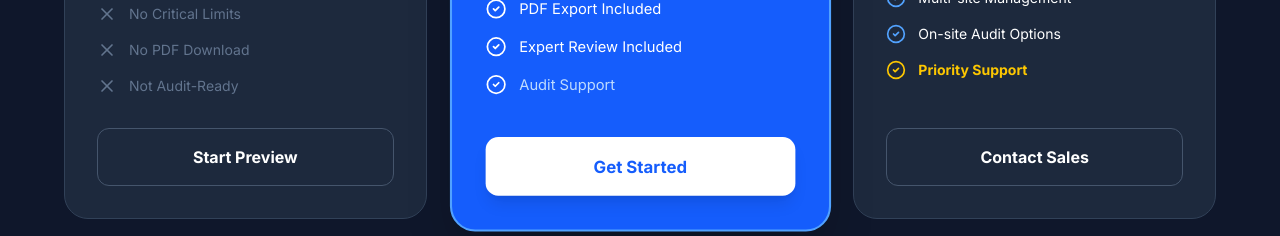
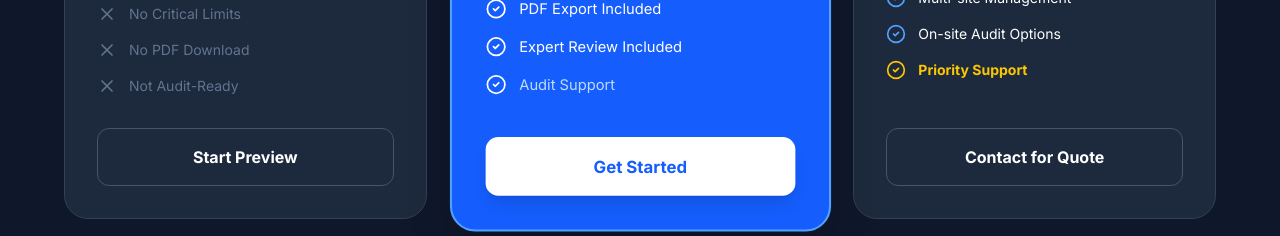
Before and after one commit to snowboly/Ilovehaccp, a Next.js app: page / in a window 1280 px wide. Shown: the part 3660-3896 px from the top of the page. Built offline with nearby package versions, Linux system fonts and the light colour scheme; no server answers.

Commit message:
ui: change Pro button text to Contact for Quote

```diff
--- a/src/app/page.tsx
+++ b/src/app/page.tsx
@@ -242,7 +242,7 @@ export default function Home() {
                   </li>
                 </ul>
                 <Link href="/contact" className="w-full py-4 rounded-xl border border-slate-600 hover:bg-slate-700 font-bold text-center transition-colors">
-                  Contact Sales
+                  Contact for Quote
                 </Link>
               </div>
             </div>
--- a/src/components/builder/HACCPBuilder.tsx
+++ b/src/components/builder/HACCPBuilder.tsx
@@ -1611,7 +1611,7 @@ export default function HACCPBuilder() {
                                    onClick={() => window.location.href = '/contact'}
                                    className="w-full py-3 bg-white text-blue-600 rounded-xl font-black hover:bg-blue-50 transition-all flex items-center justify-center gap-2 shadow-lg"
                                >
-                                   Contact Sales
+                                   Contact for Quote
                                </button>
                            </div>
 
```
